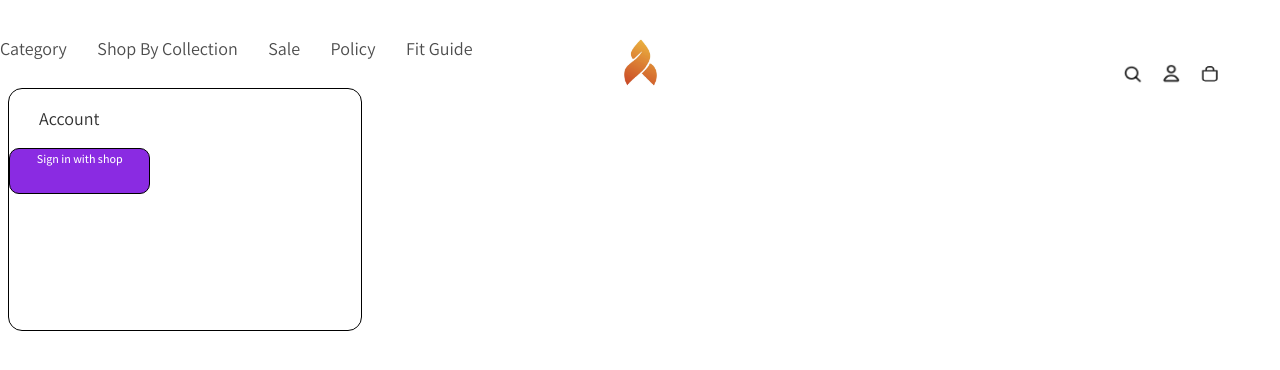
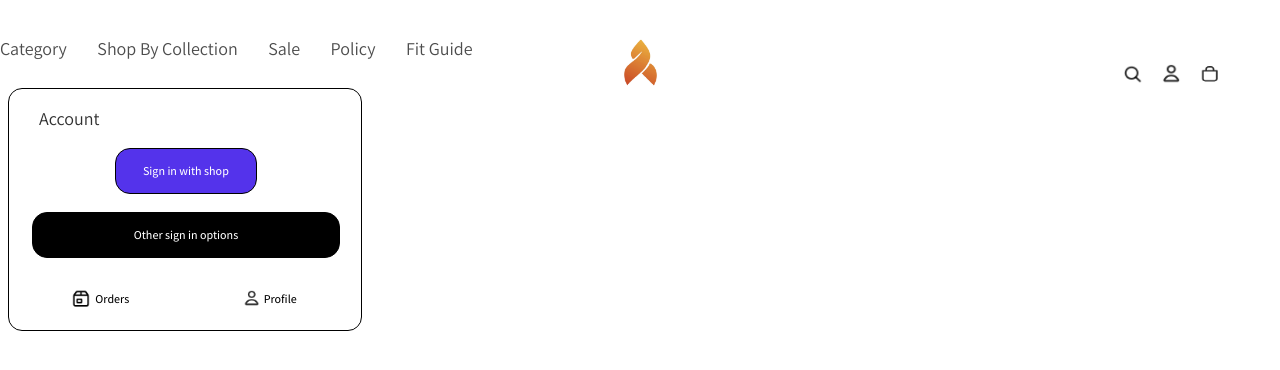
Before and after one commit to taresh2504/Django_StaticProject, a Django app: page / in a window 1280 px wide. Shown: the top 370 px of the page. Run offline with Django 5.2, Linux system fonts and the light colour scheme; some libraries are stand-ins or nearby versions.

Commit message:
account box completed without js

```diff
--- a/Django_StaticProject/project/app/static/css/base.css
+++ b/Django_StaticProject/project/app/static/css/base.css
@@ -670,6 +670,10 @@
     border-radius: 14px;
 }
 
+.account-name{
+    display: block;
+}
+
 .account-box .account-name{
     font-size: 18px;
     font-weight: 400;
@@ -677,23 +681,96 @@
     font-family: Assistant,sans-serif;
     color: rgba(0, 0, 0, 0.81);
     margin-left: 30px;
-    padding-top: 50px;
+    /* padding-top: 50px; */
 }
 
 .shop-signupbox{
     border: 1px solid black;
     height: 44px;
     width: 139.4px;
-    border-radius: 10px;
-    background-color: blueviolet;
-    text-align: center;
+    border-radius: 15px;
+    /* background-color: blue; */
+    background-color: rgb(84, 51, 235);
+    display: flex;
+    justify-content: center;
+    align-items: center;
+    margin-left: 106.2px;
+    cursor: pointer;
 }
 
 .shop-signup{
     font-size: 12px;
     font-weight: 500;
-    font-style: normal;
     font-family: Assistant,sans-serif;
+    /* font-family: GTStandard-M, sans-serif; */
     color: white;
     text-decoration: none;
 }
+
+.other-signupbox{
+    border: 1px solid black;
+    height: 44px;
+    width: 306px;
+    border-radius: 15px;
+    /* background-color: blue; */
+    background-color: black;
+    display: flex;
+    justify-content: center;
+    align-items: center;
+    margin-left: 23px;
+    cursor: pointer;
+}
+
+.other-signup{
+    font-size: 12px;
+    font-weight: 500;
+    font-family: Assistant,sans-serif;
+    /* font-family: GTStandard-M, sans-serif; */
+    color: white;
+    text-decoration: none;
+}
+
+.account-order-box{
+    border: 1px solid white;
+    border-radius: 15px;
+    height: 44px;
+    width: 147.4px;
+    background-color: white;
+    display: flex;
+    justify-content: center;
+    align-items: center;
+    cursor: pointer;
+}
+
+.account-lastbox{
+    display: flex;
+    justify-content: center;
+    align-items: center;
+    gap: 20px;
+}
+
+.order-logo{
+    height: 20px;
+    width: 20px;
+}
+
+.profile-logo{
+    height: 17px;
+    width: 17px;
+}
+
+.account-orders{
+    font-size: 12px;
+    font-weight: 500;
+    font-family: Assistant,sans-serif;
+    color: black;
+    text-decoration: none;
+}
+
+.account-profile{
+    font-size: 12px;
+    font-weight: 500;
+    font-family: Assistant,sans-serif;
+    color: black;
+    text-decoration: none;
+}
--- a/Django_StaticProject/project/app/templates/base.html
+++ b/Django_StaticProject/project/app/templates/base.html
@@ -227,8 +227,19 @@
         <br>
         <span class="account-name">Account</span>
         <br>
+        <!-- <br> -->
+        <div class="shop-signupbox">
+            <a href="" class="shop-signup">Sign in with shop</a>
+        </div>
         <br>
-        <div class="shop-signupbox"><a href="" class="shop-signup">Sign in with shop</a></div>
+        <div class="other-signupbox">
+            <a href="" class="other-signup">Other sign in options</a>
+        </div>
+        <br>
+        <div class="account-lastbox">
+            <div class="account-order-box"><img src="{% static 'images/orderboxlogo.png' %}" class="order-logo" alt="">&nbsp;<span class="account-orders">Orders</span></div>
+            <div class="account-order-box"><img src="{% static 'images/UserLogoImage.png' %}" class="profile-logo" alt="">&nbsp;<span class="account-profile">Profile</span></div>
+        </div>
      </div>
 
     <!-- <div class="product-carda"></div> -->
```
Also changed, not shown: Django_StaticProject/project/app/static/images/orderboxlogo.png (added).
